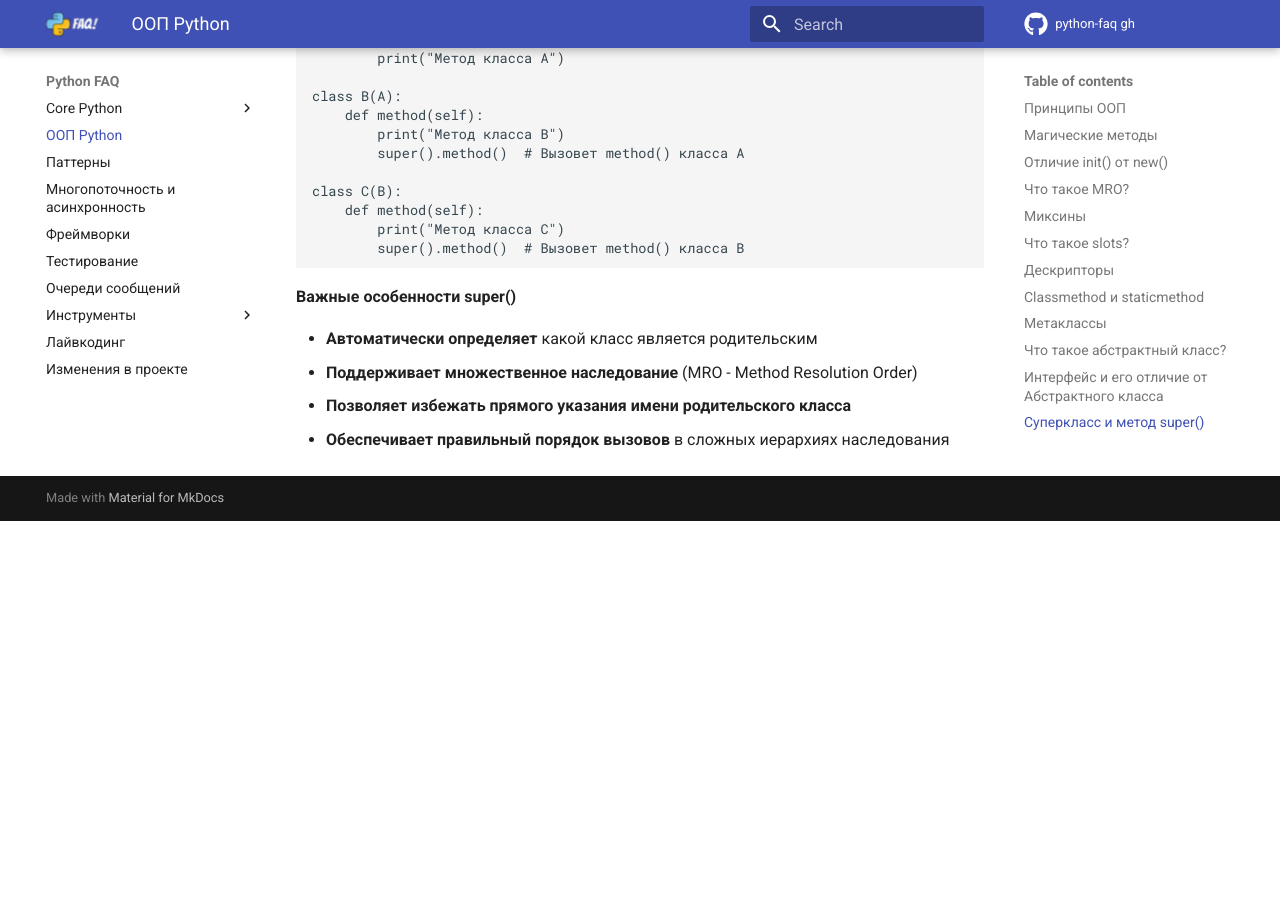
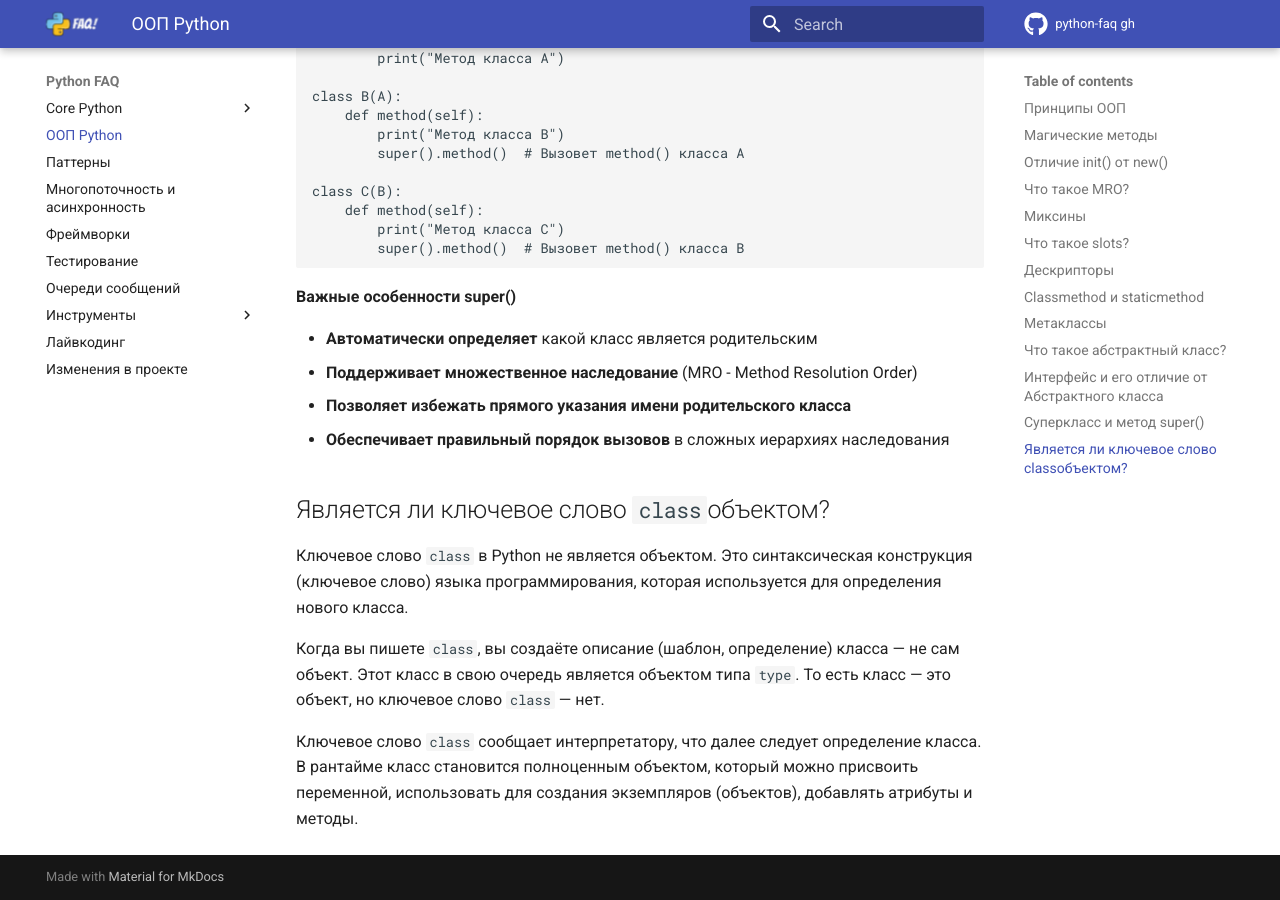
Before and after one commit to u-cha/python-faq, an MkDocs documentation site: the page built from docs/oop.md, in a window 1280 px wide and 900 px high, scrolled down 21790 px. Built offline with MkDocs 1.6.1 and Material for MkDocs 9.7.7, drawn with Linux system fonts in a browser that asks for light colours; comment, search, counter and statistics services are not loaded; before the commit the page ends 22311 px from its top, so only the background shows below that.

Commit message:
add `class`

```diff
--- a/docs/oop.md
+++ b/docs/oop.md
@@ -759,3 +759,10 @@ class C(B):
 - **Поддерживает множественное наследование** (MRO - Method Resolution Order)
 - **Позволяет избежать прямого указания имени родительского класса**
 - **Обеспечивает правильный порядок вызовов** в сложных иерархиях наследования
+
+## Является ли ключевое слово `class`объектом?
+Ключевое слово `class` в Python не является объектом. Это синтаксическая конструкция (ключевое слово) языка программирования, которая используется для определения нового класса.
+
+Когда вы пишете `class`, вы создаёте описание (шаблон, определение) класса — не сам объект. Этот класс в свою очередь является объектом типа `type`. То есть класс — это объект, но ключевое слово `class` — нет.
+
+Ключевое слово `class` сообщает интерпретатору, что далее следует определение класса. В рантайме класс становится полноценным объектом, который можно присвоить переменной, использовать для создания экземпляров (объектов), добавлять атрибуты и методы.
```
